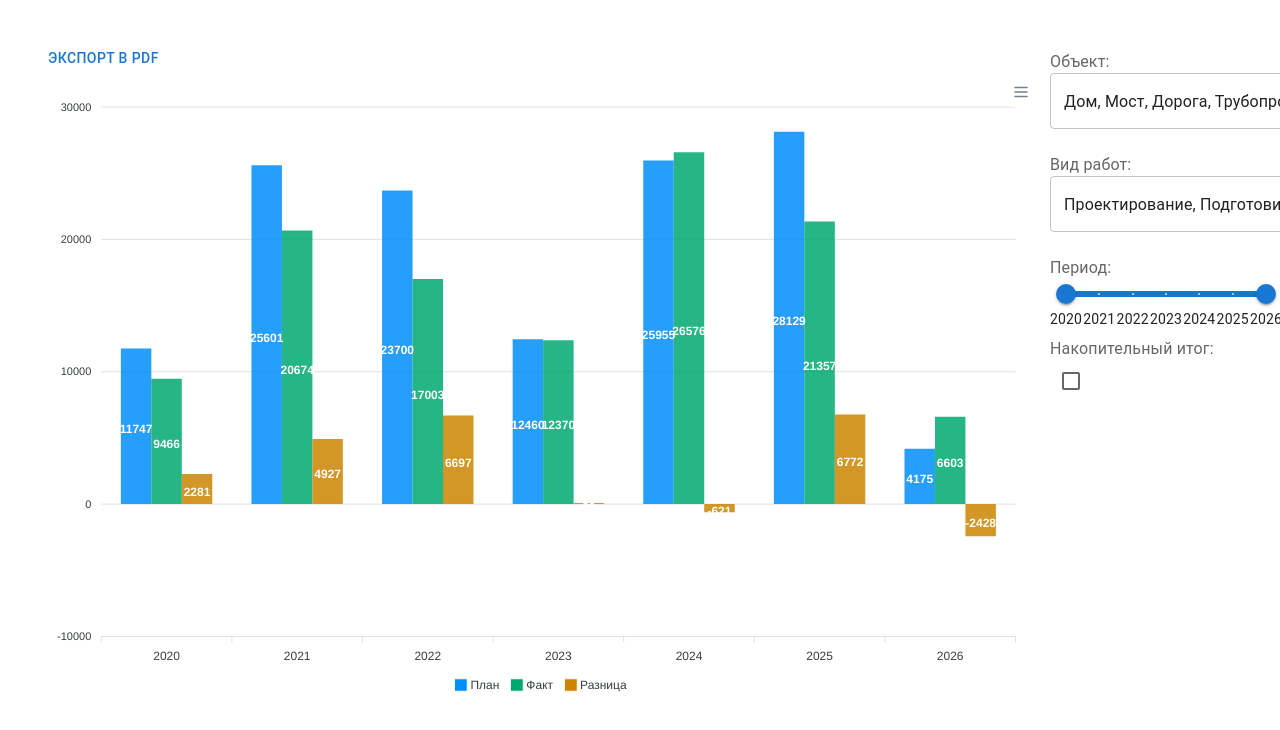
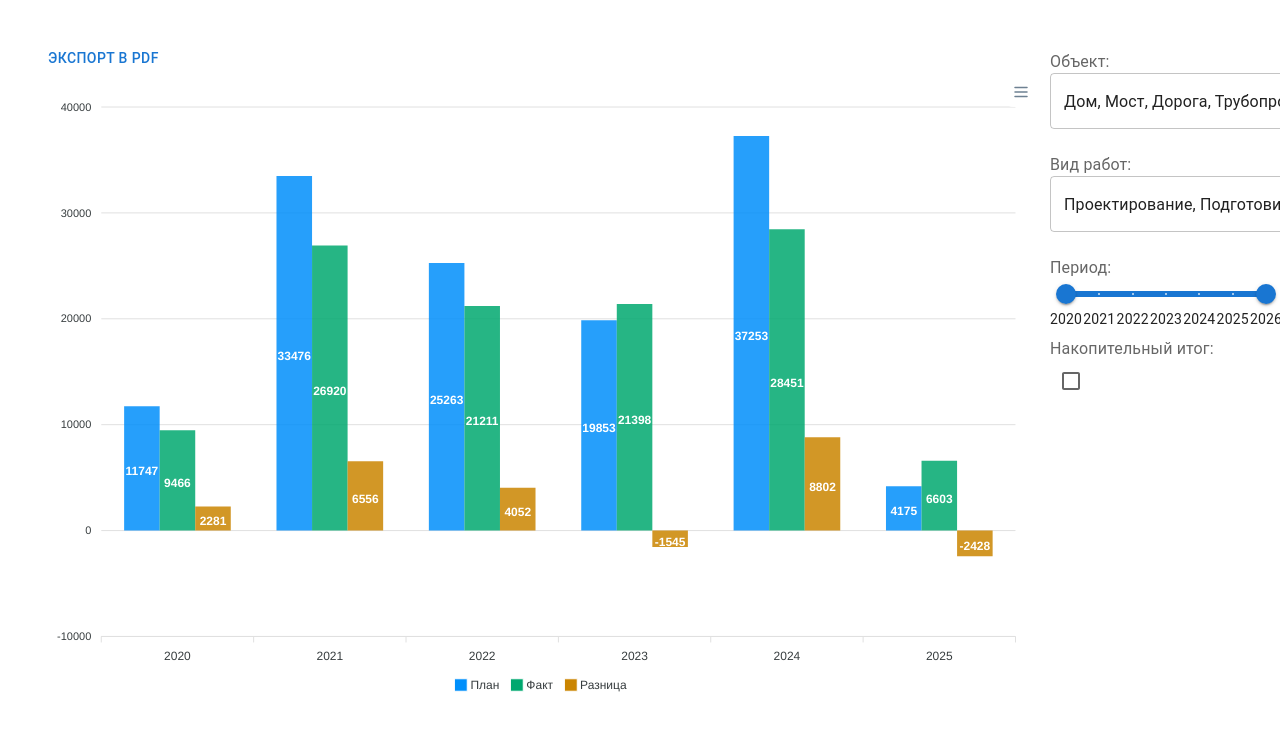
Before and after one commit to JhonySmith/green_atom, a React (Vite) app: page / in a window 1280 px wide. Shown: the top 730 px of the page. Built offline with nearby package versions, Linux system fonts and the light colour scheme.

Commit message:
Правит работу с датами. Фильтр дат не слипается

```diff
--- a/src/entities/Chart/ui/Chart/MainChart.tsx
+++ b/src/entities/Chart/ui/Chart/MainChart.tsx
@@ -5,20 +5,25 @@ import ApexCharts from "apexcharts";
 import { Button } from "@mui/material";
 import { useChartData } from "../../hooks/useChartData";
 import { getCategories } from "../../../../share/utils/chart";
+import type { TChartFilter } from "../../model/ChartControl.type";
 
 interface IProps {
   chartData: TChartData;
-  withCumulate: boolean;
+  filter: TChartFilter;
 }
 
 export const MainChart = (props: IProps) => {
-  const { chartData, withCumulate } = props;
+  const { chartData, filter } = props;
 
-  const { viewData } = useChartData({ chartData, withCumulate });
+  const { viewData } = useChartData({
+    chartData,
+    withCumulate: filter.withCumulate,
+  });
 
   const getPDF = () => {
     ApexCharts.exec("main-chart-id", "dataURI").then(
       (data: { imgURI: string }) => {
+        console.log(data.imgURI);
         const pdf = new jsPDF({ orientation: "landscape" });
         pdf.addImage(data.imgURI, "PNG", 0, 0, 300, 200);
         pdf.save();
@@ -34,7 +39,7 @@ export const MainChart = (props: IProps) => {
         width={"1000"}
         options={{
           xaxis: {
-            categories: getCategories(),
+            categories: getCategories(filter.date[0], filter.date[1] - 1),
           },
           chart: {
             id: "main-chart-id",
--- a/src/entities/Chart/ui/ChartControlPanel/ChartControlPanel.tsx
+++ b/src/entities/Chart/ui/ChartControlPanel/ChartControlPanel.tsx
@@ -26,8 +26,32 @@ export const ChartControlPanel = (props: IProps) => {
     setFilter(Object.assign({ ...filter, jobType: event.target.value }));
   };
 
-  const changeDateHandler = (_: Event, newValue: number[]) => {
-    setFilter(Object.assign({ ...filter, date: newValue }));
+  console.log(filter.date);
+
+  const changeDateHandler = (
+    _: Event,
+    newValue: number[],
+    activeThumb: number
+  ) => {
+    const minDistance = 1;
+    if (newValue[1] - newValue[0] < minDistance) {
+      if (activeThumb === 0) {
+        const clamped = Math.min(newValue[0], YEAR_END - minDistance);
+        setFilter(
+          Object.assign({
+            ...filter,
+            date: [clamped - minDistance, clamped],
+          })
+        );
+      } else {
+        const clamped = Math.max(newValue[1], minDistance);
+        setFilter(
+          Object.assign({ ...filter, date: [clamped, clamped + minDistance] })
+        );
+      }
+    } else {
+      setFilter(Object.assign({ ...filter, date: newValue }));
+    }
   };
 
   const changeWithCumulateHandler = (
@@ -73,7 +97,7 @@ export const ChartControlPanel = (props: IProps) => {
         getAriaValueText={(value: number) => {
           return String(value);
         }}
-        marks={getCategories().map((cat) => {
+        marks={getCategories(YEAR_START, YEAR_END).map((cat) => {
           return { value: Number(cat), label: cat };
         })}
         disableSwap
--- a/src/share/hooks/useServerData.ts
+++ b/src/share/hooks/useServerData.ts
@@ -13,7 +13,7 @@ export const useServerData = () => {
         (filter.subject.length
           ? filter.subject.includes(data.subject)
           : true) &&
-        data.date.getFullYear() <= filter.date[1] &&
+        data.date.getFullYear() < filter.date[1] &&
         data.date.getFullYear() >= filter.date[0]
       );
     });
--- a/src/share/mocks/tableData.ts
+++ b/src/share/mocks/tableData.ts
@@ -57,7 +57,7 @@ export const getData = () => {
       subject: getRandom(1, 5),
       jobType: getRandom(1, 4),
       date: new Date(
-        getRandom(YEAR_START, YEAR_END),
+        getRandom(YEAR_START, YEAR_END - 1),
         getRandom(0, 11),
         getRandom(1, 31)
       ),
--- a/src/share/utils/chart.ts
+++ b/src/share/utils/chart.ts
@@ -1,8 +1,6 @@
-import { YEAR_END, YEAR_START } from "../../app/appConfig";
-
-export const getCategories = () => {
+export const getCategories = (from: number, to: number) => {
   const categories = [];
-  for (let i = YEAR_START; i <= YEAR_END; i++) {
+  for (let i = from; i <= to; i++) {
     categories.push(i);
   }
 
--- a/src/widgets/StatTable/ui/ChartWidget/ChartWidget.tsx
+++ b/src/widgets/StatTable/ui/ChartWidget/ChartWidget.tsx
@@ -19,10 +19,7 @@ export const ChartWidget = () => {
 
   return (
     <WidgetBlock>
-      <MainChart
-        chartData={getDataByFilter(filter)}
-        withCumulate={filter.withCumulate}
-      />
+      <MainChart chartData={getDataByFilter(filter)} filter={filter} />
       <ChartControlPanel filter={filter} setFilter={setFilter} />
     </WidgetBlock>
   );
```
